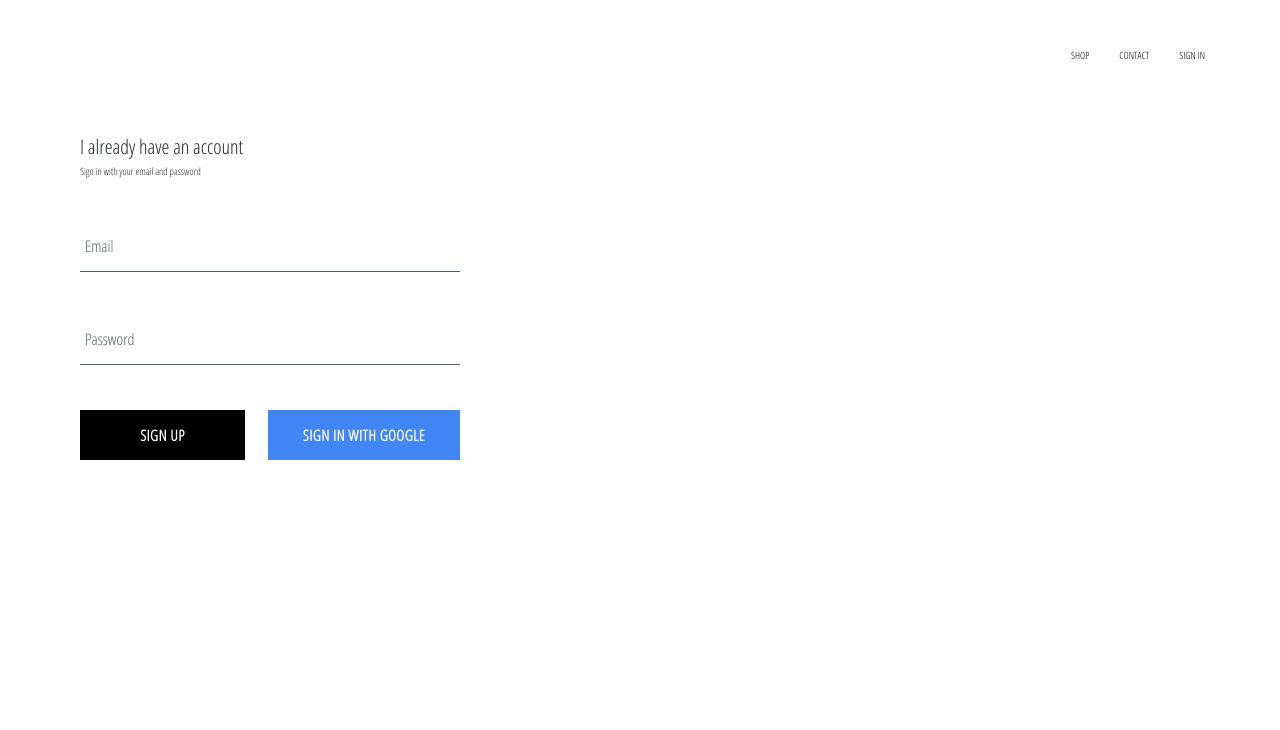
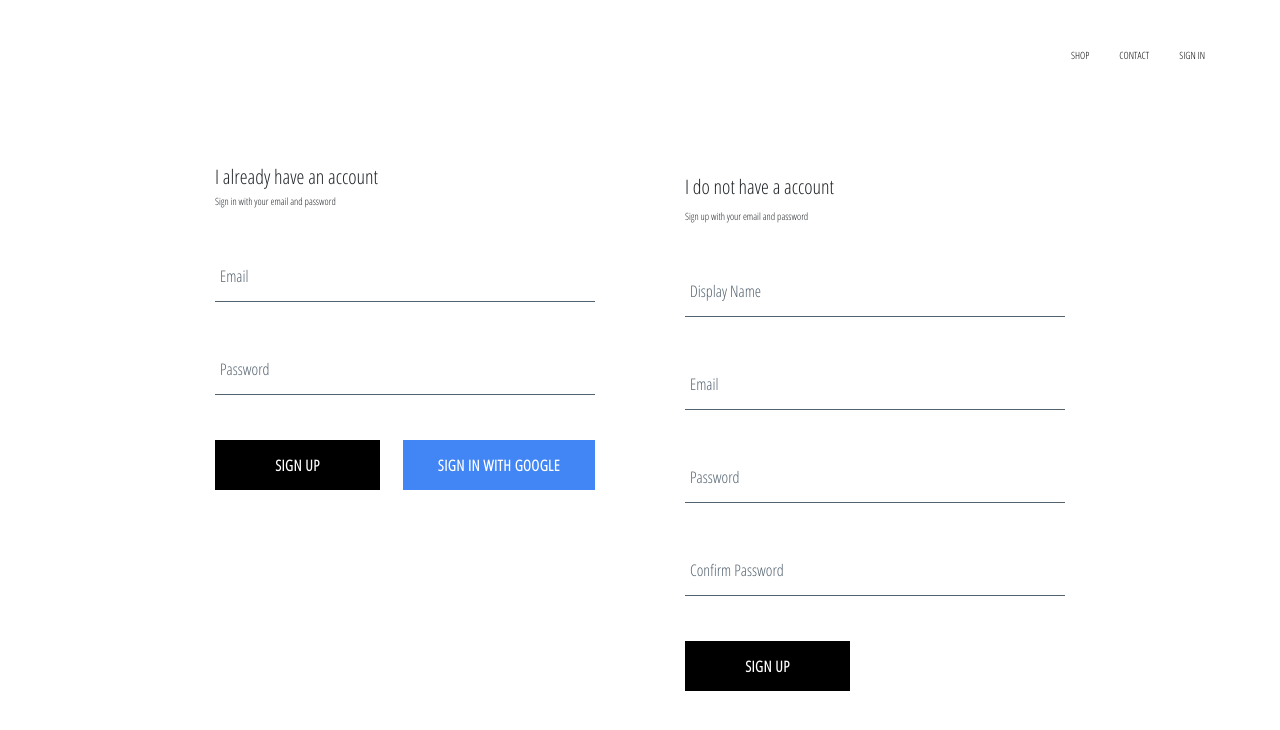
Before and after one commit to rpswallace/react-ecommerce-nextjs, a Next.js app: page /signin in a window 1280 px wide. Shown: the top 730 px of the page. Built offline with nearby package versions, Linux system fonts and the light colour scheme; no server answers; grey boxes are pictures that could not be loaded.

Commit message:
Sign up and save data into firebase with email authentication method

```diff
--- a/components/shared/custom-button/custom-button.js
+++ b/components/shared/custom-button/custom-button.js
@@ -3,7 +3,6 @@
 import styles from './custom-button.module.scss'
 
 const CustomButton = ({children, isGoogleSignIn, ...otherProps}) => {
-  console.log(isGoogleSignIn);
   return (
     <button
       className={`${isGoogleSignIn ? styles.google_sign_in : ''} ${styles.custom_button}`}
--- /dev/null
+++ b/components/shared/sign-up/sign-up.js
@@ -0,0 +1,103 @@
+import React from 'react'
+
+import FormInput from '../form-input/form-input'
+import CustomButton from '../custom-button/custom-button'
+
+import styles from './sign-up.module.scss'
+
+import { auth, createUserProfileDocument } from '../../../firebase/firebase.utils'
+
+class SignUp extends React.Component {
+  constructor() {
+    super();
+
+    this.state = {
+      displayName: '',
+      email: '',
+      password: '',
+      confirmPassword: ''
+    };
+  }
+
+  handleSubmit = async event => {
+    event.preventDefault();
+
+    const { displayName, email, password, confirmPassword } = this.state;
+
+    if (password !== confirmPassword) {
+      alert("passwords don't match");
+      return;
+    }
+
+    try {
+      const { user } = await auth.createUserWithEmailAndPassword(
+        email,
+        password
+      );
+
+      await createUserProfileDocument(user, { displayName });
+
+      this.setState({
+        displayName: '',
+        email: '',
+        password: '',
+        confirmPassword: ''
+      });
+    } catch (error) {
+      console.error(error);
+    }
+  };
+
+  handleChange = event => {
+    const { name, value } = event.target;
+
+    this.setState({ [name]: value });
+  };
+
+  render() {
+    const { displayName, email, password, confirmPassword } = this.state;
+    return (
+      <div className={styles.sign_up}>
+        <h2 className={styles.title}>I do not have a account</h2>
+        <span>Sign up with your email and password</span>
+        <form className={styles.sign_up_form} onSubmit={this.handleSubmit}>
+          <FormInput
+            type='text'
+            name='displayName'
+            value={displayName}
+            onChange={this.handleChange}
+            label='Display Name'
+            required
+          />
+          <FormInput
+            type='email'
+            name='email'
+            value={email}
+            onChange={this.handleChange}
+            label='Email'
+            required
+          />
+          <FormInput
+            type='password'
+            name='password'
+            value={password}
+            onChange={this.handleChange}
+            label='Password'
+            required
+          />
+          <FormInput
+            type='password'
+            name='confirmPassword'
+            value={confirmPassword}
+            onChange={this.handleChange}
+            label='Confirm Password'
+            required
+          />
+          <CustomButton type='submit'>SIGN UP</CustomButton>
+        </form>
+      </div>
+    );
+  }
+}
+
+export default SignUp;
--- /dev/null
+++ b/components/shared/sign-up/sign-up.module.scss
@@ -0,0 +1,14 @@
+.sign_up {
+  width: 380px;
+  display: flex;
+  flex-direction: column;
+
+  .title {
+    margin: 10px 0;
+  }
+
+  .buttons {
+    display: flex;
+    justify-content: space-between;
+  }
+}
--- a/firebase/firebase.utils.js
+++ b/firebase/firebase.utils.js
@@ -16,6 +16,31 @@
   firebase.initializeApp(config);
 }
 
+export const createUserProfileDocument = async (userAuth, additionalData) => {
+  if (!userAuth) return;
+
+  const userRef = firestore.doc(`users/${userAuth.uid}`);
+
+  const snapShot = await userRef.get();
+
+  if (!snapShot.exists) {
+    const { displayName, email } = userAuth;
+    const createdAt = new Date();
+    try {
+      await userRef.set({
+        displayName,
+        email,
+        createdAt,
+        ...additionalData
+      });
+    } catch (error) {
+      console.log('error creating user', error.message);
+    }
+  }
+
+  return userRef;
+};
+
 export const auth = firebase.auth();
 export const firestore = firebase.firestore();
 
--- a/pages/_app.js
+++ b/pages/_app.js
@@ -2,7 +2,7 @@
 import TagManager from 'react-gtm-module'
 import ReactGA from 'react-ga'
 import { AnimatePresence } from 'framer-motion'
-import { auth } from '../firebase/firebase.utils';
+import { auth, createUserProfileDocument } from '../firebase/firebase.utils';
 import Header from '../components/shared/Header'
 
 // import Router from 'next/router';
@@ -28,7 +28,7 @@
     }
   }
 
-  unsubscribeFromAuth = null
+  unsubscribeFromAuth = null;
 
   componentDidMount() {
     if (tagManagerArgs.gtmId) {
@@ -40,11 +40,24 @@
       ReactGA.pageview(window.location.pathname + window.location.search)
     }
 
-    this.unsubscribeFromAuth = auth.onAuthStateChanged(user => {
-      this.setState({
-        currentUser: user
-      })
-    })
+    this.unsubscribeFromAuth = auth.onAuthStateChanged(async userAuth => {
+      if (userAuth) {
+        const userRef = await createUserProfileDocument(userAuth);
+
+        userRef.onSnapshot(snapShot => {
+          this.setState({
+            currentUser: {
+              id: snapShot.id,
+              ...snapShot.data()
+            }
+          });
+
+          console.log(this.state);
+        });
+      }
+
+      this.setState({ currentUser: userAuth });
+    });
   }
 
   componentWillUnmount() {
--- a/pages/signin/index.js
+++ b/pages/signin/index.js
@@ -3,6 +3,7 @@
 import HeadMetadata from '../../components/shared/HeadMetadata'
 import Main from '../../components/layouts/Main'
 import SignIn from '../../components/shared/sign-in/sign-in'
+import SignUp from '../../components/shared/sign-up/sign-up'
 
 import styles from '../signin/index.module.scss'
 
@@ -23,10 +24,11 @@
     twitter_description: '',
   }
   return (
-    <Main className={styles.shop_page}>
+    <Main>
       <HeadMetadata seoTags={SEO_TAGS} />
-      <main>
+      <main className={styles.sign_in}>
         <SignIn/>
+        <SignUp/>
       </main>
     </Main>
   )
--- a/pages/signin/index.module.scss
+++ b/pages/signin/index.module.scss
@@ -1,8 +1,8 @@
 // @import '/assets/css/scss-utils/utils';
 
-.shop_page {
-  align-items: center;
+.sign_in {
+  width: 850px;
   display: flex;
-  flex-direction: column;
-  padding: 20px 80px;
+  justify-content: space-between;
+  margin: 30px auto;
 }
```
